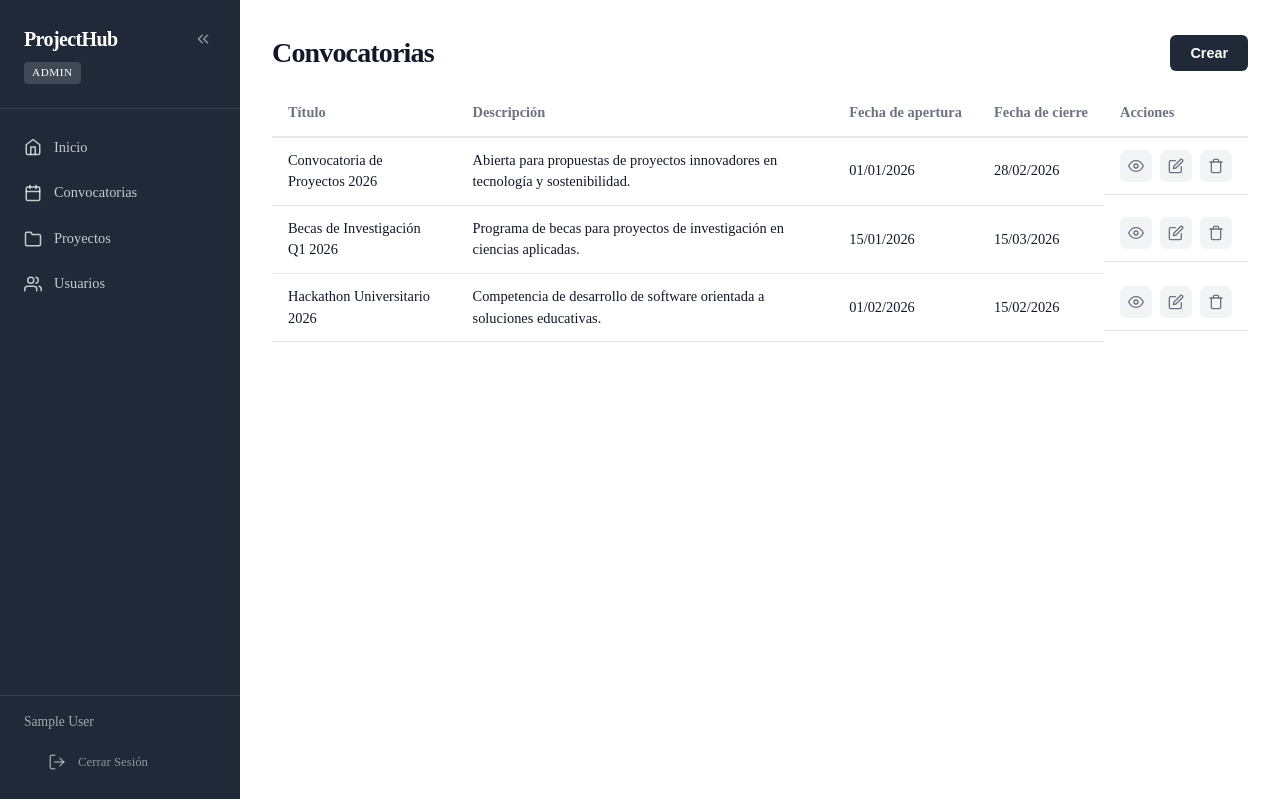
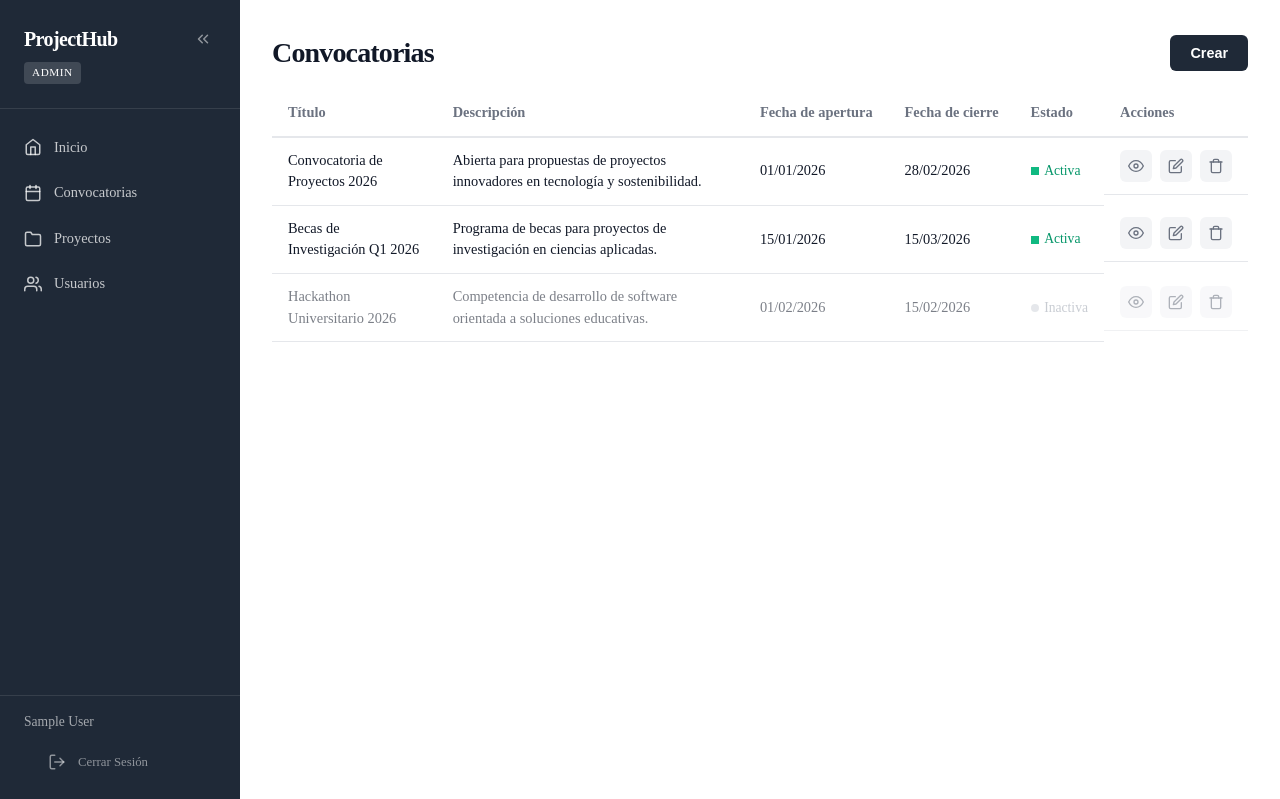
Before and after one commit to Angel-crypt/project-hub, a Flask app: page /call/ in a window 1280 px wide. Shown: the top 799 px of the page. Run offline with Flask 3, Linux system fonts and the light colour scheme; the visitor is signed in with stand-in values (Sample User, id 1).

Commit message:
feat: add status column to calls table with active/inactive indicators

```diff
--- a/templates/call/manage_call.html
+++ b/templates/call/manage_call.html
@@ -21,6 +21,7 @@
                 <th>Descripción</th>
                 <th>Fecha de apertura</th>
                 <th>Fecha de cierre</th>
+                <th>Estado</th>
                 {% if session.get('role') in ['owner', 'admin'] %}
                 <th>Acciones</th>
                 {% endif %}
@@ -28,11 +29,24 @@
         </thead>
         <tbody>
             {% for call in calls %}
-            <tr>
+            <tr style="{{ '' if call.is_active else 'opacity: 0.55;' }}">
                 <td>{{ call.title }}</td>
                 <td>{{ call.description }}</td>
                 <td>{{ call.opening_date.strftime('%d/%m/%Y') }}</td>
                 <td>{{ call.closing_date.strftime('%d/%m/%Y') }}</td>
+                <td>
+                    {% if call.is_active %}
+                    <span style="display: inline-flex; align-items: center; gap: 0.35rem; color: #059669; font-weight: 500; font-size: 0.85rem;">
+                        <span style="width: 8px; height: 8px; background: #10b981; border-radius: 50; display: inline-block;"></span>
+                        Activa
+                    </span>
+                    {% else %}
+                    <span style="display: inline-flex; align-items: center; gap: 0.35rem; color: #9ca3af; font-weight: 500; font-size: 0.85rem;">
+                        <span style="width: 8px; height: 8px; background: #d1d5db; border-radius: 50%; display: inline-block;"></span>
+                        Inactiva
+                    </span>
+                    {% endif %}
+                </td>
                 {% if session.get('role') in ['owner', 'admin'] %}
                 <td class="table-actions">
                     <a href="{{ url_for('call.view_call', call_id=call.id) }}" class="btn-action" title="Ver Detalles">
```
